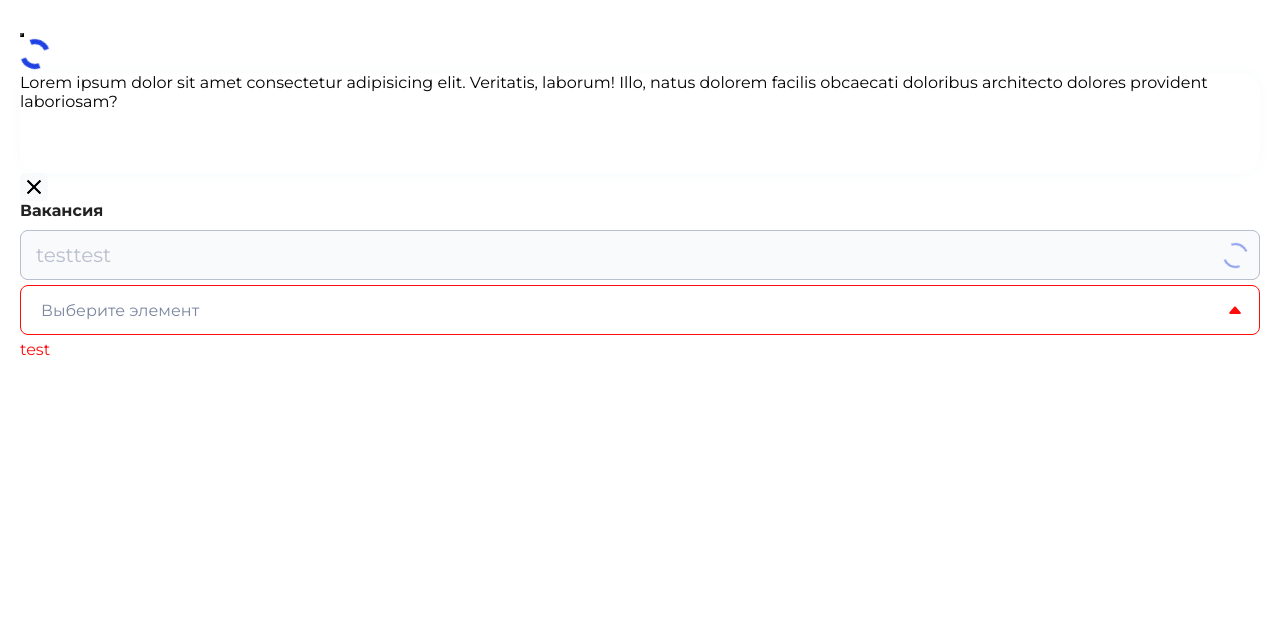
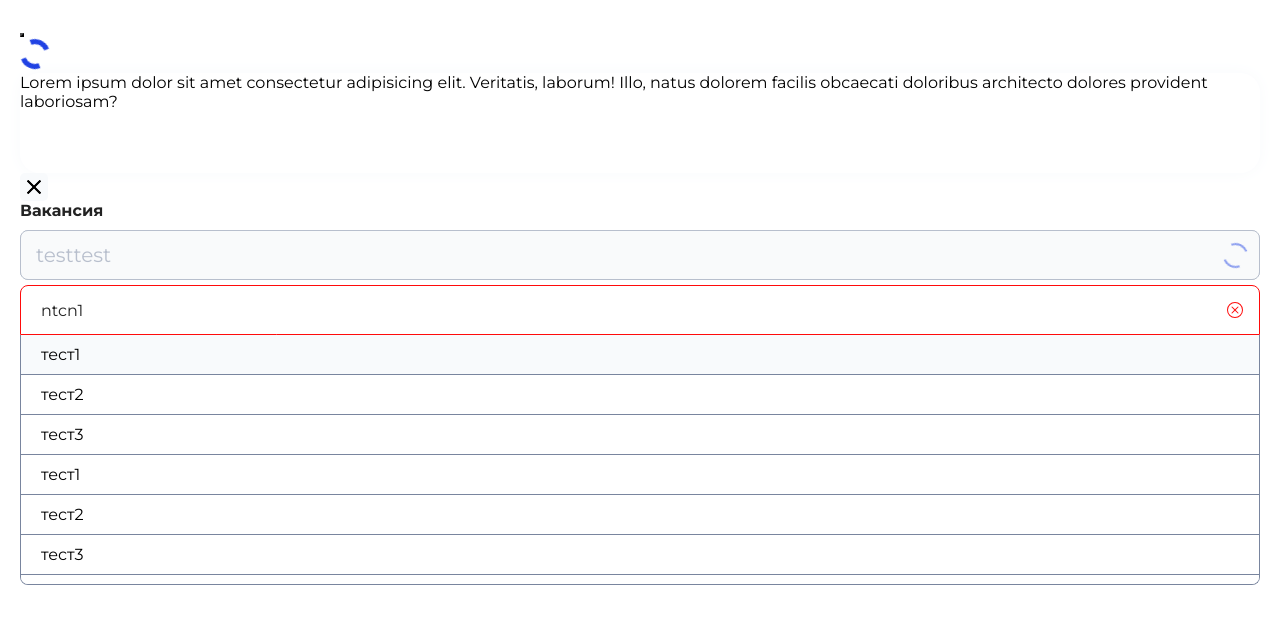
Before and after one commit to rabota06-ru/react-main-app, a React (Vite) app: page / in a window 1280 px wide. Shown: the top 624 px of the page. Built offline with nearby package versions, Linux system fonts and the light colour scheme; what @rtk-query/graphql-request-base-query would draw is missing.

Commit message:
feature-8: некоторые изменения

```diff
--- a/src/App.tsx
+++ b/src/App.tsx
@@ -23,7 +23,7 @@ function App() {
       <CloseButton />
       <Input label='Вакансия' bottomText='testetst' placeholder='testtest' isLoading />
       <Dropdown
-        isCollapsed
+        isCollapsedByDefault
         // isDisabled
         status={InputStatus.Error}
         bottomText='test'
@@ -42,7 +42,7 @@ function App() {
           { id: 12, label: 'тест3' },
         ]}
         onSelectItem={setSelectedItem}
-        selectedItem={selectedItem}
+        selectedItemByDefault={selectedItem}
       />
     </div>
   )
--- a/src/components/dropdown/dropdown.tsx
+++ b/src/components/dropdown/dropdown.tsx
@@ -1,7 +1,7 @@
 import { InputBase, InputBaseProps, InputSize } from 'components/input-base'
 import { HTMLAttributes, useEffect, useState } from 'react'
 import cn from 'classnames'
-import { useOnClickOutside } from 'hooks/use-click-outside'
+import { useOnClickOutside } from 'hooks/use-on-click-outside'
 import { DropdownItem } from './dropdown.types'
 import styles from './dropdown.module.scss'
 import { DropdownRightIcon } from './dropdown-right-icon'
```
Also changed, not shown: src/hooks/use-on-click-outside.ts (renamed from src/hooks/use-click-outside.ts).
